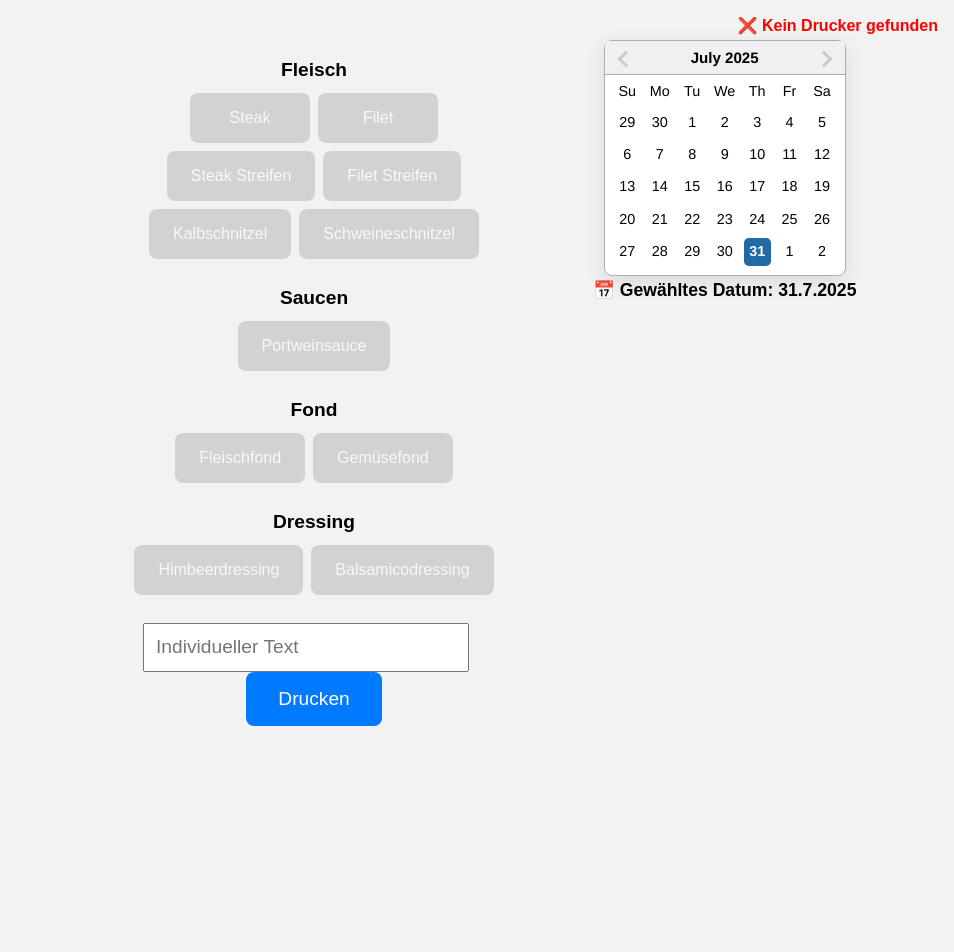
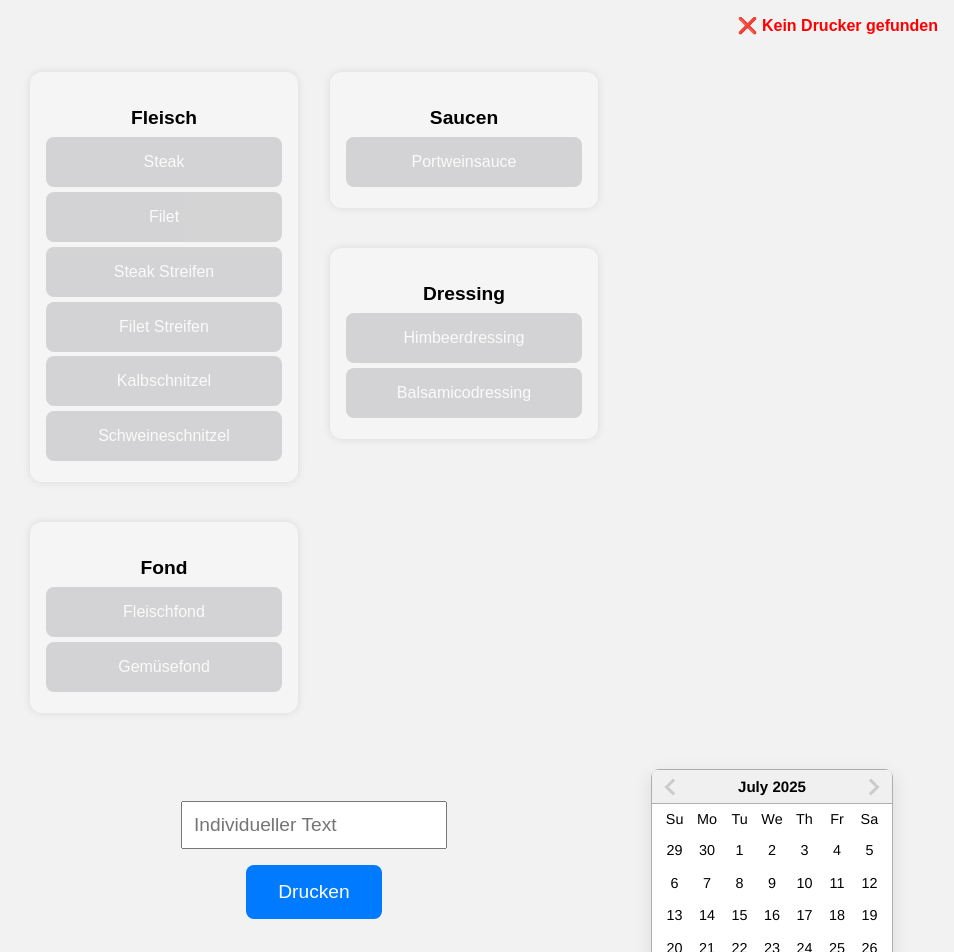
Before and after one commit to SpLord/LabelKitchenPrinter, a React (Vite) app: page / in a window 1280 px wide. Shown: the top 952 px of the page, without its empty margins (326-1280 px from the left). Before the commit the page ends 800 px from the top, so only its background shows below. Built offline with nearby package versions, Linux system fonts and the light colour scheme; no server answers.

Commit message:
Refactor layout structure and enhance button functionality in App component

```diff
--- a/src/App.jsx
+++ b/src/App.jsx
@@ -9,7 +9,8 @@ const labelGroups = {
   Fleisch: ['Steak', 'Filet', 'Steak Streifen', 'Filet Streifen', 'Kalbschnitzel','Schweineschnitzel'],
   Saucen: ['Portweinsauce'],
   Fond: ['Fleischfond', 'Gemüsefond'],
-  Dressing: ['Himbeerdressing', 'Balsamicodressing']
+  Dressing: ['Himbeerdressing', 'Balsamicodressing'],
+  Salat: ['Fregola', 'Rote Beete', 'Fregola Gemüse'],
 };
 
 export default function App() {
@@ -108,10 +109,11 @@ export default function App() {
         </div>
 
         <div className="button-section">
-          {Object.entries(labelGroups).map(([group, labels]) => (
+  <div className="button-column">
+    {['Fleisch', 'Fond'].map((group) => (
       <div key={group} className="button-group">
         <h3>{group}</h3>
-              {labels.map((name, idx) => (
+        {labelGroups[group].map((name, idx) => (
           <button
             key={idx}
             onClick={() => {
@@ -125,7 +127,30 @@ export default function App() {
         ))}
       </div>
     ))}
-          <div className="input-group">
+  </div>
+
+  <div className="button-column">
+    {['Saucen', 'Dressing'].map((group) => (
+      <div key={group} className="button-group">
+        <h3>{group}</h3>
+        {labelGroups[group].map((name, idx) => (
+          <button
+            key={idx}
+            onClick={() => {
+              printLabel(name);
+              generatePreview(name);
+            }}
+            disabled={printerStatus !== 'online'}
+          >
+            {name}
+          </button>
+        ))}
+      </div>
+    ))}
+  </div>
+</div>
+
+<div className="input-group full-width">
     <input
       type="text"
       value={input}
@@ -135,9 +160,11 @@ export default function App() {
       }}
       placeholder="Individueller Text"
     />
-            <button onClick={() => printLabel(input)} disabled={printerStatus !== 'online'}>Drucken</button>
+    <button onClick={() => printLabel(input)} disabled={printerStatus !== 'online'}>
+      Drucken
+    </button>
   </div>
-        </div>
+
 
         <div className="date-section">
           <DatePicker
--- a/src/styles.css
+++ b/src/styles.css
@@ -1,3 +1,6 @@
+/* =============================
+   💡 Allgemeines Layout & Basis
+   ============================= */
 
 body {
   font-family: sans-serif;
@@ -9,6 +12,173 @@ body {
 h1 {
   margin-bottom: 2rem;
 }
+
+/* ==========================
+   📦 Hauptlayout (3-Spalten)
+   ========================== */
+
+/* Layout bleibt Grid, aber jetzt mit Zeilen */
+.main-layout {
+  display: grid;
+  grid-template-columns: 1fr 2fr 1fr;
+  grid-template-rows: auto auto; /* zweite Zeile für Input */
+  gap: 2rem;
+  align-items: start;
+  margin-top: 2rem;
+}
+
+/* =========================
+   🖨 Druckerstatus-Anzeige
+   ========================= */
+
+.status-indicator {
+  position: absolute;
+  top: 1rem;
+  right: 1rem;
+  font-weight: bold;
+  font-size: 1rem;
+}
+
+.online {
+  color: green;
+}
+
+.offline {
+  color: red;
+}
+
+/* ================================
+   🧾 Vorschau-Bereich (linke Spalte)
+   ================================ */
+
+.preview-section img {
+  max-width: 100%;
+  height: auto;
+  border: 2px solid #007bff;
+  border-radius: 8px;
+}
+
+/* ===============================
+   🧭 Datumsauswahl (rechte Spalte)
+   =============================== */
+
+.date-section {
+  display: flex;
+  flex-direction: column;
+  align-items: center;
+  gap: 1rem;
+}
+
+.react-datepicker {
+  border-radius: 8px;
+  box-shadow: 0 6px 20px rgba(0, 0, 0, 0.1);
+  font-size: 0.9rem;
+}
+
+/* =============================
+   🔘 Buttons (mittlere Spalte)
+   ============================= */
+
+.button-section {
+  display: flex;
+  flex-direction: row;
+  justify-content: center;
+  gap: 2rem;
+  flex-wrap: nowrap;
+}
+
+.button-column {
+  display: flex;
+  flex-direction: column;
+  gap: 1rem;
+  flex: 1;
+  min-width: 220px;
+}
+
+/* ==============================
+   🎯 Button-Gruppen (Box + Titel)
+   ============================== */
+
+.button-group {
+  background: #f5f5f5;
+  padding: 1rem;
+  border-radius: 12px;
+  box-shadow: 0 0 8px rgba(0, 0, 0, 0.1);
+  margin-bottom: 1.5rem;
+}
+
+.button-group h3 {
+  margin-bottom: 0.5rem;
+  font-size: 1.2rem;
+}
+
+/* =====================
+   🟦 Buttons im Block
+   ===================== */
+
+.button-group button {
+  display: block;
+  margin: 0.3rem 0;
+  width: 100%;
+  min-width: 120px;
+  font-size: 1rem;
+  padding: 1rem 1.5rem;
+  border-radius: 8px;
+  border: none;
+  background-color: #0011ff;
+  color: white;
+  touch-action: manipulation;
+  transition: background 0.2s ease;
+}
+
+.button-group button:hover {
+  background-color: #03f830;
+}
+
+.button-group button:disabled {
+  background-color: #b3b3b6;
+  opacity: 0.5;
+}
+
+/* ==========================
+   ✍️ Eingabe- & Druckbereich
+   ========================== */
+
+.input-group {
+  display: flex;
+  flex-direction: column;
+  align-items: center;
+  gap: 0.5rem;
+}
+
+.input-group input {
+  max-width: 240px;
+  width: 100%;
+  font-size: 1.2rem;
+  padding: 0.7rem;
+}
+
+/* Eingabezeile mittig unter beiden Columns */
+.input-group.full-width {
+  grid-column: 2 / 3; /* mittlere Spalte */
+  margin-top: 1rem;
+  display: flex;
+  justify-content: center;
+  gap: 1rem;
+}
+
+/* Eingabezeile im unteren Bereich */
+.input-group.full-width {
+  margin-top: 2rem;
+  width: 100%;
+  display: flex;
+  justify-content: center;
+  gap: 1rem;
+}
+
+/* ====================
+   📌 Zusätzliche Layouts
+   ==================== */
 
 .button-grid {
   display: flex;
@@ -31,92 +201,3 @@ button {
 button:hover {
   background: #0056b3;
 }
-
-.input-group input {
-  font-size: 1.2rem;
-  padding: 0.7rem;
-  width: 300px;
-  margin-right: 1rem;
-}
-
-.status-indicator {
-  position: absolute;
-  top: 1rem;
-  right: 1rem;
-  font-weight: bold;
-  font-size: 1rem;
-}
-
-.online {
-  color: green;
-}
-
-.offline {
-  color: red;
-}
-
-.react-datepicker {
-  border-radius: 8px;
-  box-shadow: 0 6px 20px rgba(0,0,0,0.1);
-  font-size: 0.9rem;
-}
-
-
-
-
-.main-layout {
-  display: flex;
-  gap: 2rem;
-  justify-content: center;
-  align-items: flex-start;
-  flex-wrap: wrap;
-}
-
-.preview-section,
-.button-section,
-.date-section {
-  flex: 1;
-  min-width: 250px;
-}
-
-.button-group {
-  margin-bottom: 1rem;
-}
-
-.button-group h3 {
-  margin-bottom: 0.5rem;
-}
-
-.button-group {
-  margin-bottom: 1.5rem;
-}
-
-.button-group h3 {
-  margin-bottom: 0.5rem;
-  font-size: 1.2rem;
-}
-
-.button-group button {
-  display: inline-block;
-  margin: 0.25rem;
-  padding: 1rem 1.5rem;
-  font-size: 1rem;
-  border-radius: 8px;
-  border: none;
-  background-color: #0011ff;
-  transition: background 0.2s ease;
-}
-
-.button-group button:hover {
-  background-color: #03f830;
-}
-
-.button-group button:disabled {
-  background-color: #b3b3b6;
-  opacity: 0.5;
-}
-
-.button-group button {
-  min-width: 120px;
-  touch-action: manipulation;
-}
```
Lines whose indentation alone changed are shown as unchanged.
